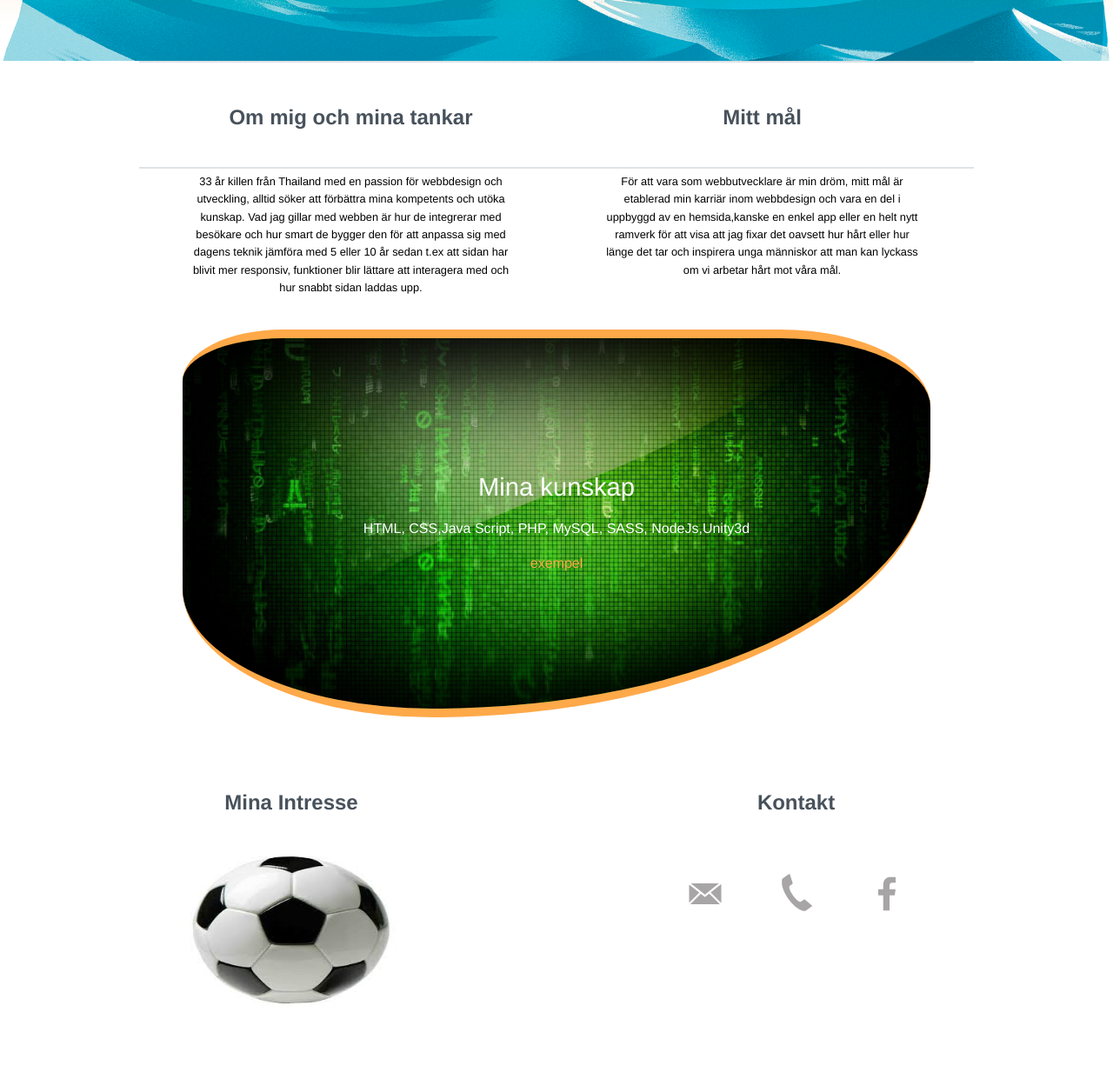
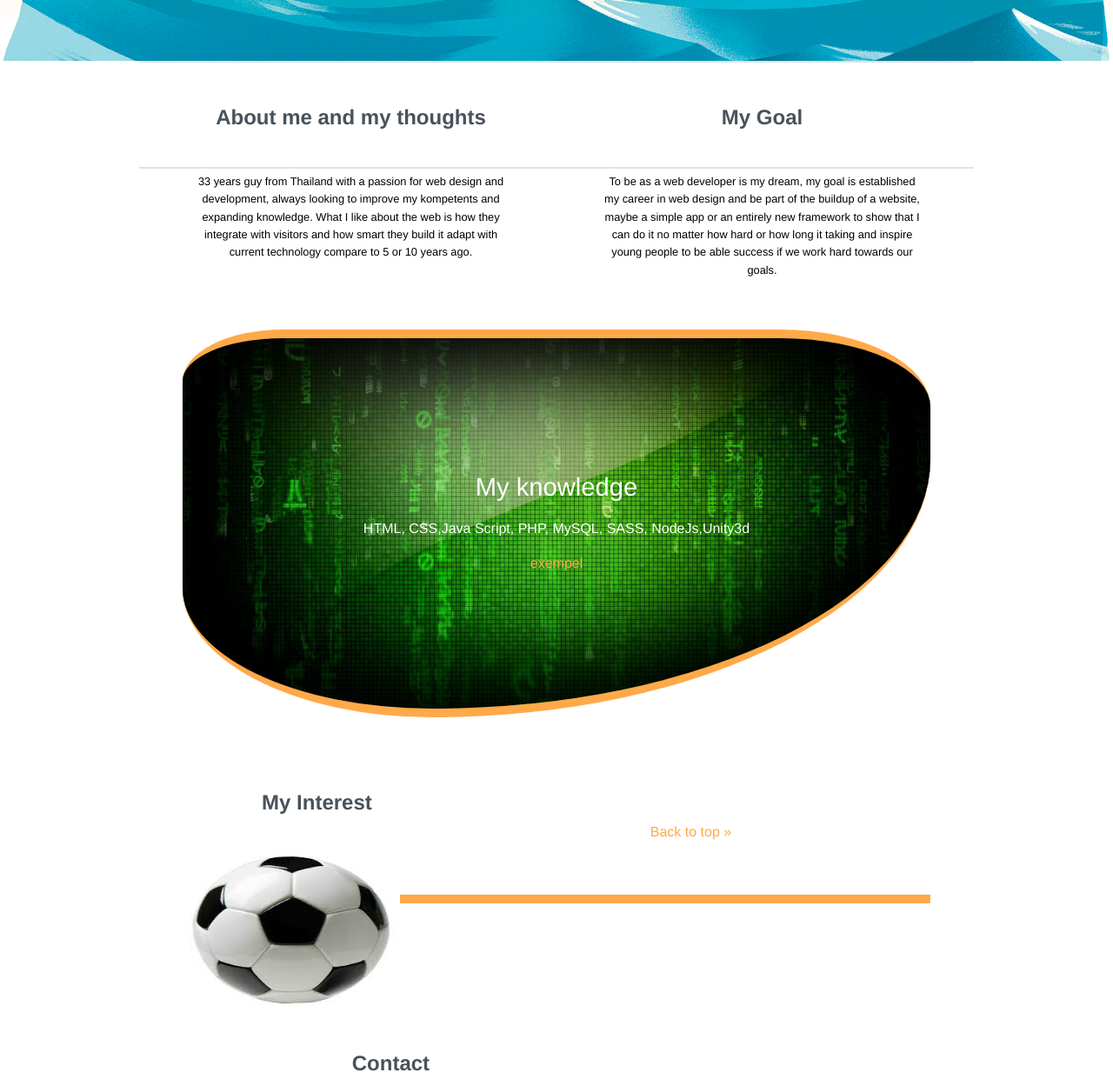
Before and after one commit to suradechsamee/suradechsamee.github.io, a plain HTML site: page index.html in a window 1280 px wide. Shown: the part 380-1621 px from the top of the page at 87% size. Drawn offline with nearby package versions, Linux system fonts and the light colour scheme.

Commit message:
update new one

```diff
--- a/index.html
+++ b/index.html
@@ -16,32 +16,31 @@
       </header>
       <div class="primary-content t-border">
           <div class="lol">
-              <h3 class="flip">Om mig och mina tankar</h3>
+              <h3 class="flip">About me and my thoughts</h3>
               <p class="intro">
-				33 år killen från Thailand med en passion för webbdesign och utveckling, alltid söker att förbättra mina kompetents och utöka kunskap. Vad jag gillar med webben är hur de integrerar med besökare och hur smart de bygger den för att anpassa sig med dagens teknik jämföra med 5 eller 10 år sedan t.ex att sidan har blivit mer responsiv, funktioner blir lättare att interagera med och hur snabbt sidan laddas upp.
+				33 years guy from Thailand with a passion for web design and development, always looking to improve my kompetents and expanding knowledge. What I like about the web is how they integrate with visitors and how smart they build it adapt with current technology compare to 5 or 10 years ago.
               </p>
           </div>
           <div class="rol">
-              <h3 class="flip">Mitt mål</h3>
+              <h3 class="flip">My Goal</h3>
               <p class="intro">
-För att vara som webbutvecklare är min dröm, mitt mål är etablerad min karriär inom webbdesign och vara en del i uppbyggd av en hemsida,kanske en enkel app eller en helt nytt ramverk för att visa att jag fixar det oavsett hur hårt eller hur länge det tar och inspirera unga människor att man kan lyckass om vi arbetar hårt mot våra mål.
+To be as a web developer is my dream, my goal is established my career in web design and be part of the buildup of a website, maybe a simple app or an entirely new framework to show that I can do it no matter how hard or how long it taking and inspire young people to be able success if we work hard towards our goals.
               </p>
           </div>
       </div><!-- End .primary-content -->
       <div class="secondary-content t-border group">
           <div class="skills">
-              <h2>Mina kunskap</h2>
+              <h2>My knowledge</h2>
               <p>HTML, CSS,Java Script, PHP, MySQL, SASS, NodeJs,Unity3d</p>
               <a href="https://github.com/suradechsamee/unity3d.github.io">exempel</a>
           </div>
           <div class="lol">
-              <h3>Mina Intresse</h3>
+              <h3>My Interest</h3>
               <div id="imagis">
                   <img src="img/design.jpg" name="slide">
-              </div>
           </div>
           <div class="rol">
-              <h3>Kontakt</h3>
+              <h3>Contact</h3>
               <img class="social" src="img/mail.png">
               <p class="kon">suradech.samee@gmail.com</p>
               <img class="social" src="img/phone.png">
```
